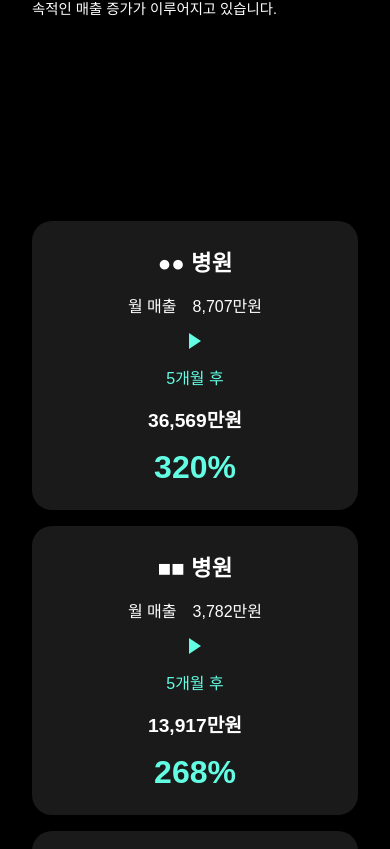
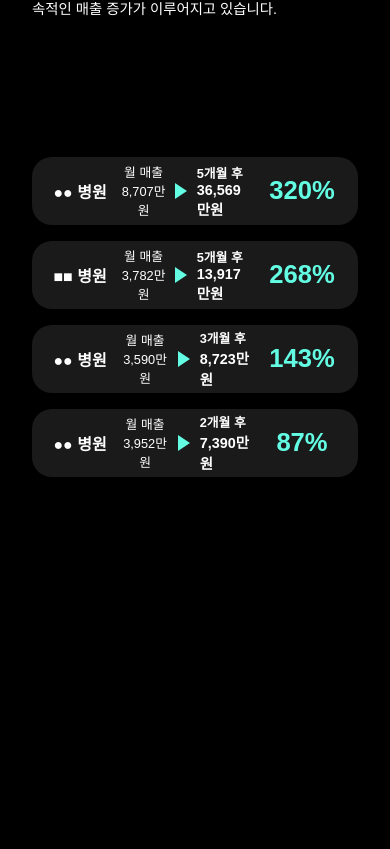
Before and after one commit to devchaeyoung/aube, a Next.js app: page / in a window 390 px wide. Shown: the part 8837-9686 px from the top of the page. After the commit the page ends 9346 px from the top, so only its background shows below. Built offline with nearby package versions, Linux system fonts and the light colour scheme.

Commit message:
# UPDATE: 매출 증가 금액 수정

```diff
--- a/src/components/SalesIncrease.module.css
+++ b/src/components/SalesIncrease.module.css
@@ -6,7 +6,7 @@
 }
 
 .container {
-  max-width: 1200px;
+  max-width: 768px;
   margin: 0 auto;
   display: flex;
   flex-direction: column;
@@ -17,22 +17,22 @@
   background: #1a1a1a;
   border-radius: 100px;
   padding: 2rem 3rem;
+  height: 120px;
   display: flex;
   align-items: center;
+  justify-content: space-between;
   gap: 2rem;
 }
 
 .hospitalName {
-  font-size: 1.8rem;
+  font-size: 2.2rem;
   font-weight: bold;
   min-width: 120px;
 }
 
 .salesInfo {
   display: flex;
-  align-items: center;
-  gap: 1rem;
-  min-width: 180px;
+  flex-direction: column;
 }
 
 .label {
@@ -54,9 +54,9 @@
 }
 
 .period {
-  color: #62fde3;
-  font-size: 1.2rem;
-  min-width: 100px;
+  color: #fff;
+  font-size: 1.4rem;
+  font-weight: bold;
 }
 
 .finalSales {
@@ -69,45 +69,54 @@
   color: #62fde3;
   font-size: 2.5rem;
   font-weight: bold;
-  margin-left: auto;
+  text-align: center;
+  min-width: 140px;
 }
 
 @media (max-width: 768px) {
+  .salesIncrease {
+    padding: 2rem;
+  }
   .card {
-    padding: 1.5rem;
-    flex-direction: column;
-    gap: 1rem;
+    padding: 1rem;
+    gap: 0.6rem;
     text-align: center;
     border-radius: 20px;
+    height: 68px;
+    justify-content: space-between;
   }
 
   .hospitalName {
-    font-size: 1.4rem;
-    min-width: auto;
+    font-size: 1rem;
+    min-width: 64px;
   }
 
   .salesInfo {
-    min-width: auto;
+    min-width: 30px;
     justify-content: center;
   }
 
   .label,
   .amount {
-    font-size: 1rem;
+    font-size: 0.8rem;
   }
 
   .period {
-    font-size: 1rem;
+    font-size: 0.8rem;
     min-width: auto;
+    text-align: left;
   }
 
   .finalSales {
-    font-size: 1.2rem;
+    font-size: 0.9rem;
+    text-align: left;
     min-width: auto;
   }
 
   .increase {
-    font-size: 2rem;
+    font-size: 1.6rem;
     margin-left: 0;
+    min-width: 80px;
+    text-align: center;
   }
 }
--- a/src/components/SalesIncrease.tsx
+++ b/src/components/SalesIncrease.tsx
@@ -18,14 +18,14 @@ const salesData = [
     increase: "268",
   },
   {
-    name: "▲▲ 병원",
+    name: "●● 병원",
     initialSales: "3,590",
     period: "3개월 후",
     finalSales: "8,723",
     increase: "143",
   },
   {
-    name: "◆◆ 병원",
+    name: "●● 병원",
     initialSales: "3,952",
     period: "2개월 후",
     finalSales: "7,390",
@@ -47,12 +47,16 @@ export function SalesIncrease() {
               <span className={styles.amount}>{item.initialSales}만원</span>
             </div>
             <div className={styles.arrow} />
-            <div className={styles.period}>
-              <span>{item.period}</span>
+
+            <div className={styles.peridBox}>
+              <div className={styles.period}>
+                <span>{item.period}</span>
+              </div>
+              <div className={styles.finalSales}>
+                <span>{item.finalSales}만원</span>
+              </div>
             </div>
-            <div className={styles.finalSales}>
-              <span>{item.finalSales}만원</span>
-            </div>
+
             <div className={styles.increase}>
               <span>{item.increase}%</span>
             </div>
```
